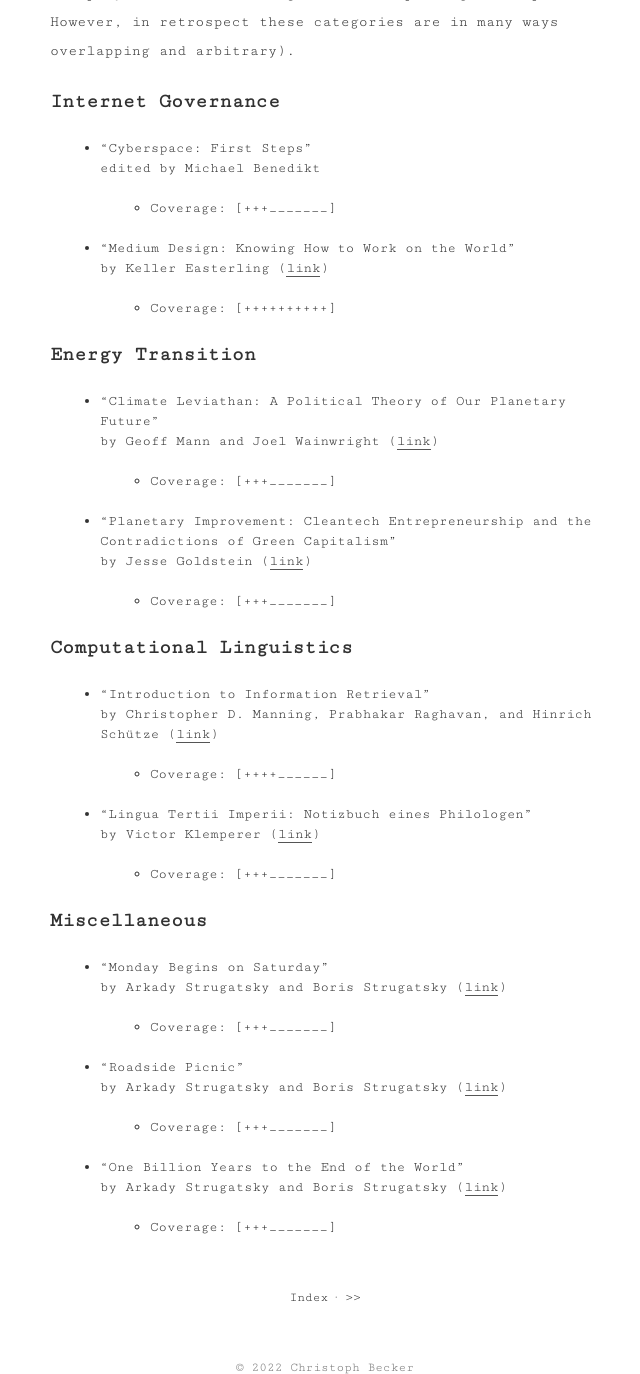
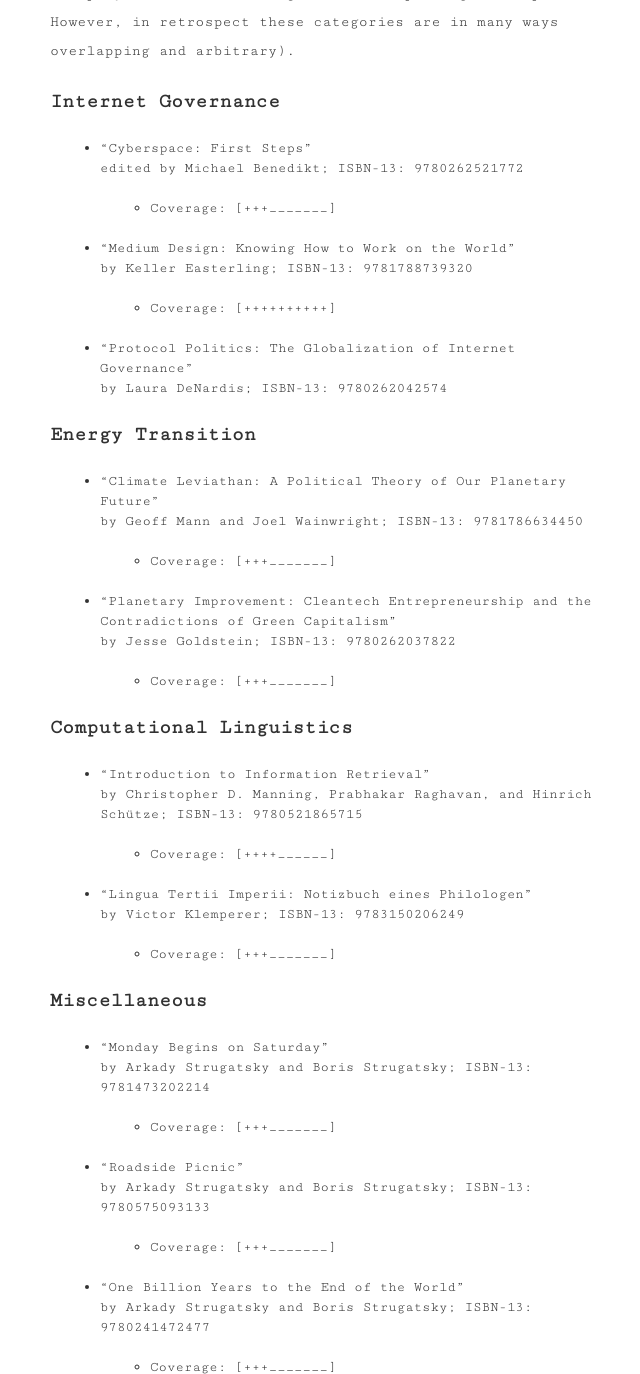
Before and after one commit to Christovis/Christovis.github.io, a Jekyll site: the page built from _blog/2022-04-14-blog-books.md, in a window 1280 px wide and 1400 px high, scrolled down 560 px, cut to the strip 0-1374 px from the top of the window. Shown: the whole strip, without its empty margins (315-955 px from the left). Built offline with Jekyll 4.4.1, drawn with Linux system fonts in a browser that asks for light colours.

Commit message:
update books

```diff
--- a/_blog/2022-04-14-blog-books.md
+++ b/_blog/2022-04-14-blog-books.md
@@ -10,44 +10,47 @@ I have started listing the books that I have read during the year, to give a par
 ### **Internet Governance**
 
 * "Cyberspace: First Steps"<br/>
-    edited by Michael Benedikt
+    edited by Michael Benedikt; ISBN-13: 9780262521772
     * Coverage: [+++\_\_\_\_\_\_\_]
 
 * "Medium Design: Knowing How to Work on the World"<br/>
-    by Keller Easterling ([link](https://www.versobooks.com/books/3245-medium-design))
+    by Keller Easterling; ISBN-13: 9781788739320
     * Coverage: [++++++++++]
+
+* "Protocol Politics: The Globalization of Internet Governance"<br/>
+    by Laura DeNardis; ISBN-13: 9780262042574
 
 ### **Energy Transition**
 
 * "Climate Leviathan: A Political Theory of Our Planetary Future"<br/>
-    by Geoff Mann and Joel Wainwright ([link](https://www.versobooks.com/books/3138-climate-leviathan))
+    by Geoff Mann and Joel Wainwright; ISBN-13: 9781786634450
     * Coverage: [+++\_\_\_\_\_\_\_]
 
 * "Planetary Improvement: Cleantech Entrepreneurship and the Contradictions of Green Capitalism"<br/>
-    by Jesse Goldstein ([link](https://mitpress.mit.edu/books/planetary-improvement))
+    by Jesse Goldstein; ISBN-13: 9780262037822
     * Coverage: [+++\_\_\_\_\_\_\_]
 
 ### **Computational Linguistics**
 
 * "Introduction to Information Retrieval"<br/>
-    by Christopher D. Manning, Prabhakar Raghavan, and Hinrich Schütze ([link](https://www.cambridge.org/highereducation/books/introduction-to-information-retrieval/669D108D20F556C5C30957D63B5AB65C#overview))
+    by Christopher D. Manning, Prabhakar Raghavan, and Hinrich Schütze; ISBN-13: 9780521865715
     * Coverage: [++++\_\_\_\_\_\_]
 
 * "Lingua Tertii Imperii: Notizbuch eines Philologen"<br/>
-    by Victor Klemperer ([link](https://www.reclam.de/detail/978-3-15-020624-9/Klemperer__Victor/LTI))
+    by Victor Klemperer; ISBN-13: 9783150206249
     * Coverage: [+++\_\_\_\_\_\_\_]
 
 
 ### **Miscellaneous**
 
 * "Monday Begins on Saturday"<br/>
-    by Arkady Strugatsky and Boris Strugatsky ([link](https://en.wikipedia.org/wiki/Monday_Begins_on_Saturday))
+    by Arkady Strugatsky and Boris Strugatsky; ISBN-13: 9781473202214
     * Coverage: [+++\_\_\_\_\_\_\_]
 
 * "Roadside Picnic"<br/>
-    by Arkady Strugatsky and Boris Strugatsky ([link](https://en.wikipedia.org/wiki/Roadside_Picnic))
+    by Arkady Strugatsky and Boris Strugatsky; ISBN-13: 9780575093133
     * Coverage: [+++\_\_\_\_\_\_\_]
 
 * "One Billion Years to the End of the World"<br/>
-    by Arkady Strugatsky and Boris Strugatsky ([link](https://www.penguin.co.uk/books/320/320603/one-billion-years-to-the-end-of-the-world/9780241472477.html))
+    by Arkady Strugatsky and Boris Strugatsky; ISBN-13: 9780241472477
     * Coverage: [+++\_\_\_\_\_\_\_]
```
Also changed, not shown: _blog/2021-11-29-blog-iad_aid_workshop.md (+10 -10 lines), _blog/2021-12-31-blog-books.md (+4 -0 lines).
